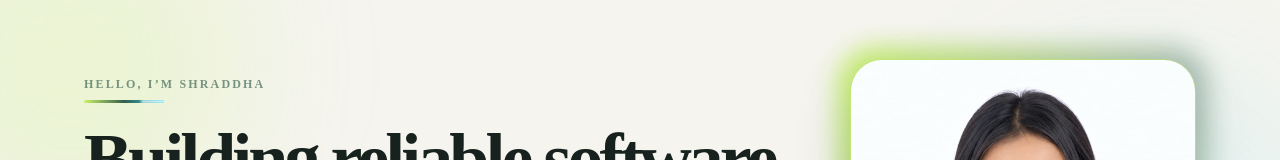
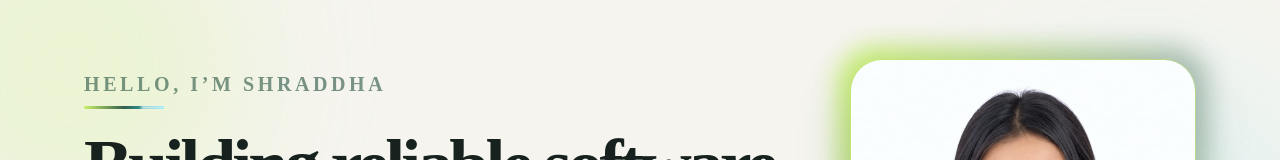
Before and after one commit to bhardwajshraddha/shraddha-portfolio-website, a Next.js app: page / in a window 1280 px wide. Shown: the part 161-321 px from the top of the page. Built offline with nearby package versions, Linux system fonts and the light colour scheme; no server answers.

Commit message:
Enhance Hero component styling and update resume link

```diff
--- a/components/Hero.tsx
+++ b/components/Hero.tsx
@@ -29,7 +29,7 @@ export default function Hero() {
           <motion.p
             animate={{ opacity: [0.65, 1, 0.65] }}
             transition={{ duration: 3.4, repeat: Infinity, ease: "easeInOut" }}
-            className="eyebrow"
+            className="eyebrow !text-lg sm:!text-xl font-semibold tracking-wide"
           >
             Hello, I’m Shraddha
           </motion.p>
@@ -81,7 +81,6 @@ export default function Hero() {
             </a>
             <a
               href="/Shraddha_Bhardwaj_Resume.pdf"
-
               download
               className="button-secondary"
             >
```
